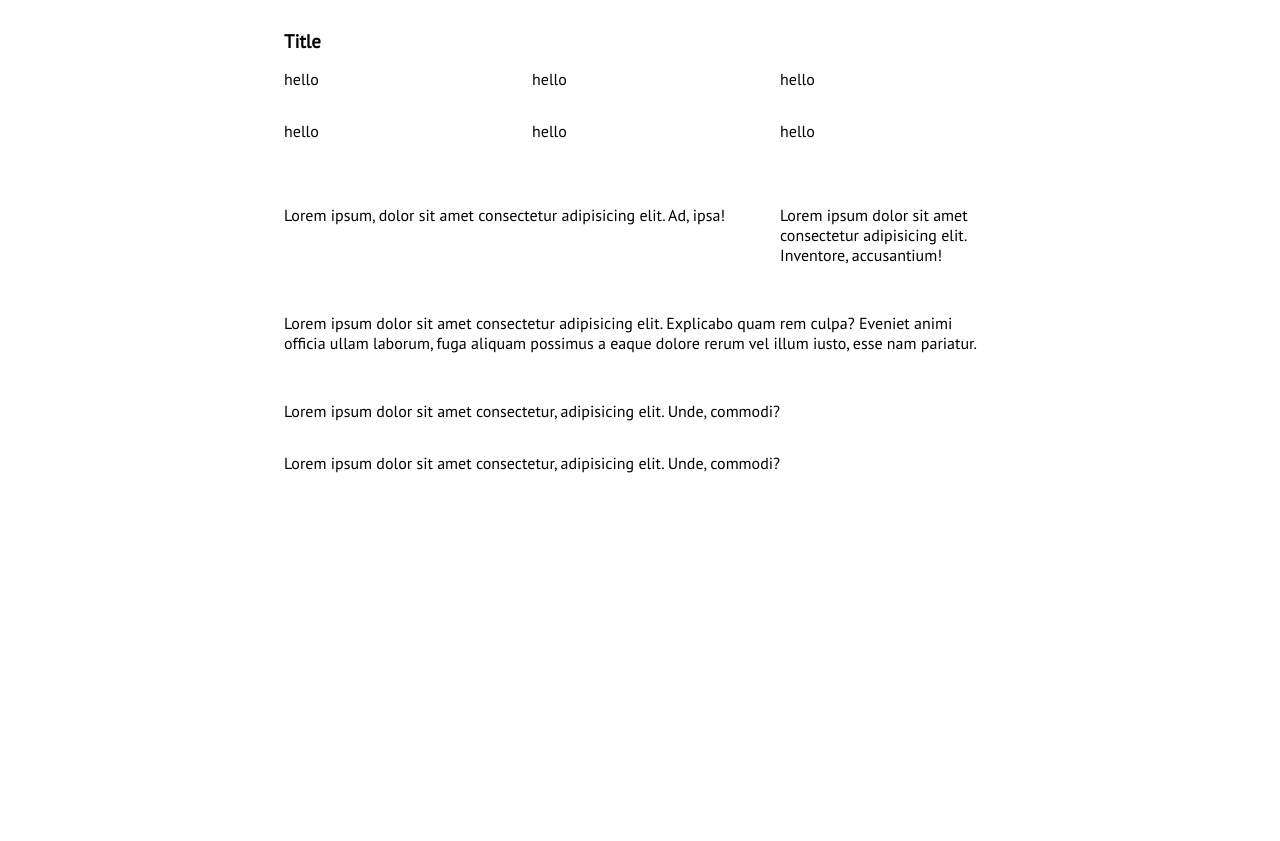
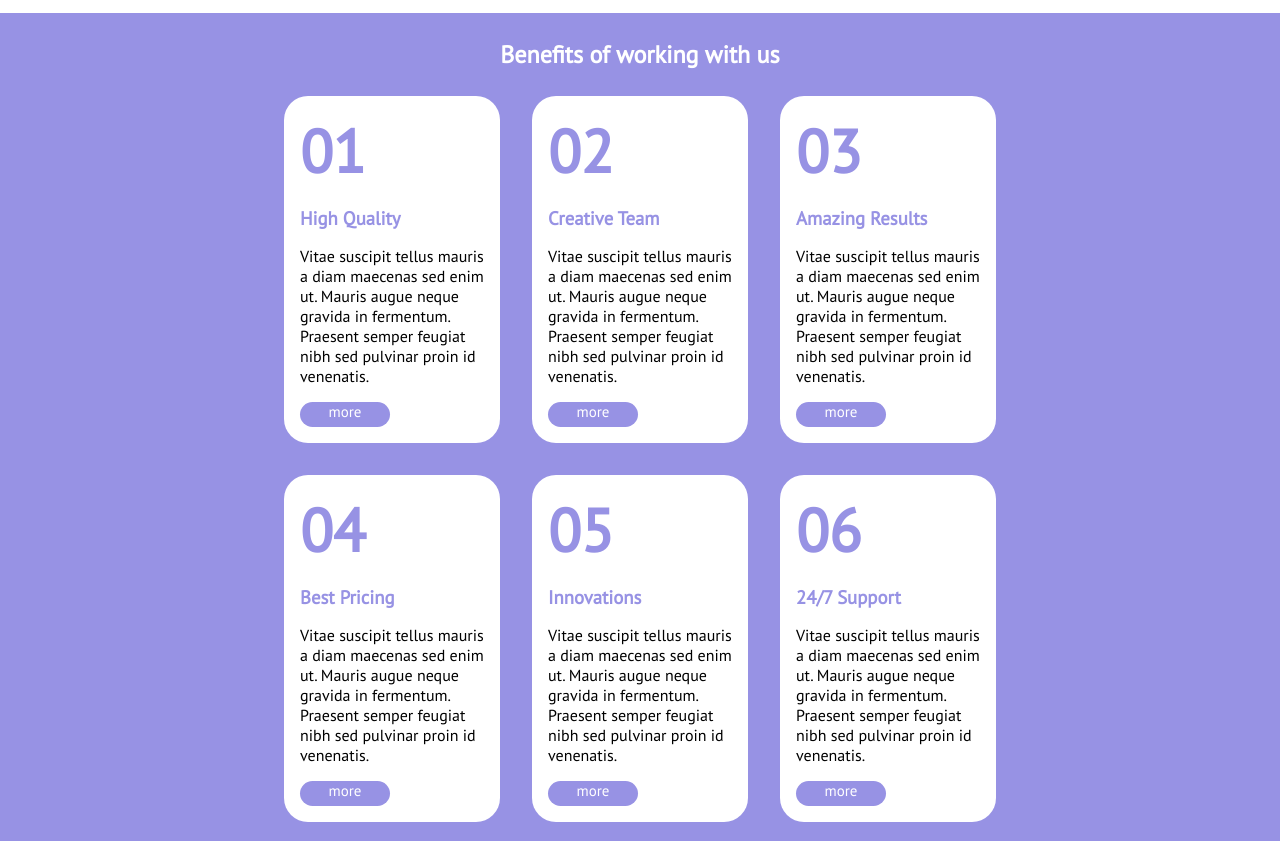
Before and after one commit to StefanRaluca/htmlcss-responsive-layout, a plain HTML site: page index.html in a window 1280 px wide. Shown: the part 1924-2765 px from the top of the page. Before the commit the page ends 2429 px from the top, so only its background shows below. Drawn offline with Linux system fonts and the light colour scheme.

Commit message:
add section benefits with design

```diff
--- a/assets/style.css
+++ b/assets/style.css
@@ -293,6 +293,52 @@ body {
 
 
 
+/* start style section benefits */
+#benefits {
+    background-color: var(--responsive--primary);
+}
+
+
+.benefits {
+    flex-direction: column;
+    padding: 1rem 1rem 1rem 1rem;
+    background-color: var(--responsive--light);
+}
+
+
+/* start style of cards in section benefits */
+.container h1 {
+    color: var(--responsive--light);
+    text-align: center;
+    margin-bottom: 10px;
+    margin-top: 10px;
+}
+
+.benefits h2 {
+    font-size: 60px;
+    color: var(--responsive--primary);
+
+}
+
+.benefits h3 {
+    color: var(--responsive--primary);
+
+}
+
+.benefits a {
+    width: 90px;
+    text-align: center;
+    height: 25px;
+    border-radius: 50px;
+    font-size: 15px;
+    text-decoration: none;
+    color: var(--responsive--light);
+    background-color: var(--responsive--primary);
+}
+
+
+
+
 
 
 /* mobile first  */
--- a/index.html
+++ b/index.html
@@ -274,23 +274,106 @@
             </div>
         </section>
         <!-- section with benefits with 6 cards -->
+
+
+
         <section id="benefits">
             <div class="container">
-                <h3>Title</h3>
+                <h1>Benefits of working with us</h1>
 
                 <div class="row">
 
-                    <div class="col-12 col-sm-6 col-lg-4">hello</div>
+                    <div class="col-12 col-sm-6 col-lg-4">
+                        <div class="card benefits">
 
-                    <div class="col-12 col-sm-6 col-lg-4">hello</div>
+                            <h2>01</h2>
+                            <h3>High Quality</h3>
+                            <p>Vitae suscipit tellus mauris a diam maecenas sed enim ut. Mauris augue neque gravida
+                                in fermentum. Praesent semper feugiat nibh sed pulvinar proin id venenatis.</p>
+                            <a href="#" class="button"> more </a>
 
-                    <div class="col-12 col-sm-6 col-lg-4">hello</div>
 
-                    <div class="col-12 col-sm-6 col-lg-4">hello</div>
 
-                    <div class="col-12 col-sm-6 col-lg-4">hello</div>
 
-                    <div class="col-12 col-sm-6 col-lg-4">hello</div>
+                        </div>
+                    </div>
+
+
+
+                    <div class="col-12 col-sm-6 col-lg-4">
+                        <div class="card benefits">
+
+                            <h2>02</h2>
+                            <h3>Creative Team</h3>
+                            <p>Vitae suscipit tellus mauris a diam maecenas sed enim ut. Mauris augue neque gravida
+                                in fermentum. Praesent semper feugiat nibh sed pulvinar proin id venenatis.</p>
+                            <a href="#" class="button"> more </a>
+
+
+
+
+                        </div>
+                    </div>
+
+                    <div class="col-12 col-sm-6 col-lg-4">
+                        <div class="card benefits">
+
+                            <h2>03</h2>
+                            <h3>Amazing Results</h3>
+                            <p>Vitae suscipit tellus mauris a diam maecenas sed enim ut. Mauris augue neque gravida
+                                in fermentum. Praesent semper feugiat nibh sed pulvinar proin id venenatis.</p>
+                            <a href="#" class="button"> more </a>
+
+
+
+
+                        </div>
+                    </div>
+
+                    <div class="col-12 col-sm-6 col-lg-4">
+                        <div class="card benefits">
+
+                            <h2>04</h2>
+                            <h3>Best Pricing</h3>
+                            <p>Vitae suscipit tellus mauris a diam maecenas sed enim ut. Mauris augue neque gravida
+                                in fermentum. Praesent semper feugiat nibh sed pulvinar proin id venenatis.</p>
+                            <a href="#" class="button"> more </a>
+
+
+
+
+                        </div>
+                    </div>
+
+                    <div class="col-12 col-sm-6 col-lg-4">
+                        <div class="card benefits">
+
+                            <h2>05</h2>
+                            <h3>Innovations</h3>
+                            <p>Vitae suscipit tellus mauris a diam maecenas sed enim ut. Mauris augue neque gravida
+                                in fermentum. Praesent semper feugiat nibh sed pulvinar proin id venenatis.</p>
+                            <a href="#" class="button"> more </a>
+
+
+
+
+                        </div>
+                    </div>
+
+                    <div class="col-12 col-sm-6 col-lg-4">
+                        <div class="card benefits">
+
+                            <h2>06</h2>
+                            <h3>24/7 Support</h3>
+                            <p>Vitae suscipit tellus mauris a diam maecenas sed enim ut. Mauris augue neque gravida
+                                in fermentum. Praesent semper feugiat nibh sed pulvinar proin id venenatis.</p>
+                            <a href="#" class="button"> more </a>
+
+
+
+
+                        </div>
+                    </div>
 
                 </div>
 
```
